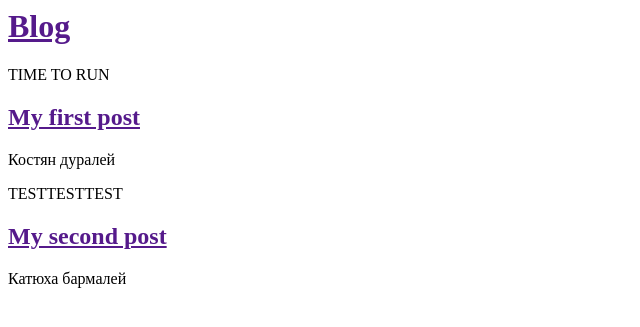
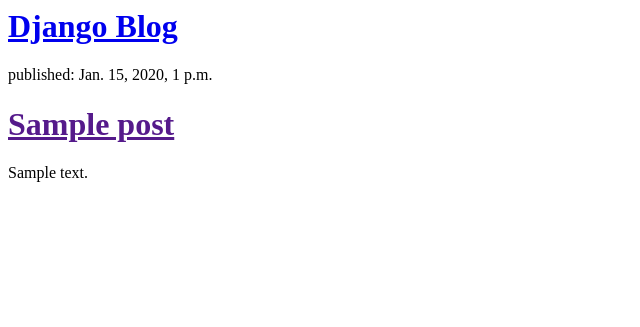
Before and after one commit to Pirozhok76/VolgaBer, a Django app: template VolgaBer/templates/VolgaBer/post_list.html in a window 1280 px wide. Shown: the top 327 px of the page, without its empty margins (0-640 px from the left). Run offline with Django 3.2, Linux system fonts and the light colour scheme; the template is opened without the code that fills it: values that come from a table or form of the project are taken from there, others are empty; tables that the repository leaves empty hold one stand-in row (values such as "Sample post").

Commit message:
display posts from db

```diff
--- a/VolgaBer/templates/VolgaBer/post_list.html
+++ b/VolgaBer/templates/VolgaBer/post_list.html
@@ -1,28 +1,18 @@
   <html>
         <head>
-            <title>TESTESTTESTESTTESTESTTESTESTTESTEST</title>
+            <title>Blog</title>
         </head>
         <body>
-            <div>
-                <h1><a href="">Blog</a></h1>
-            </div>
+           <div>
+        <h1><a href="/">Django Blog</a></h1>
+    </div>
 
-            <div>
-                <p>TIME TO RUN</p>
-                <h2><a href="">My first post</a></h2>
-                <p>
-                Костян дуралей
-
-                 <p/>
-
-            </div>
-
-            <div>
-                <p>TESTTESTTEST</p>
-                <h2><a href="">My second post</a></h2>
-                <p>
-                    Катюха бармалей
-                </p>
-            </div>
+            {% for post in posts %}
+                <div>
+                    <p>published: {{ post.published_date }}</p>
+                    <h1><a href="">{{ post.title }}</a></h1>
+                    <p>{{ post.text|linebreaksbr }}</p>
+                </div>
+            {% endfor %}
         </body>
     </html>
--- a/VolgaBer/views.py
+++ b/VolgaBer/views.py
@@ -1,5 +1,7 @@
 from django.shortcuts import render
+from django.utils import timezone
+from .models import Post
 
-# Create your views here.
 def post_list(request):
-    return render(request, 'VolgaBer/post_list.html', {})
+    posts = Post.objects.filter(published_date__lte=timezone.now()).order_by('published_date')
+    return render(request, 'VolgaBer/post_list.html', {'posts': posts})
```
Also changed, not shown: VolgaBer/models.py (line endings or trailing spaces).
